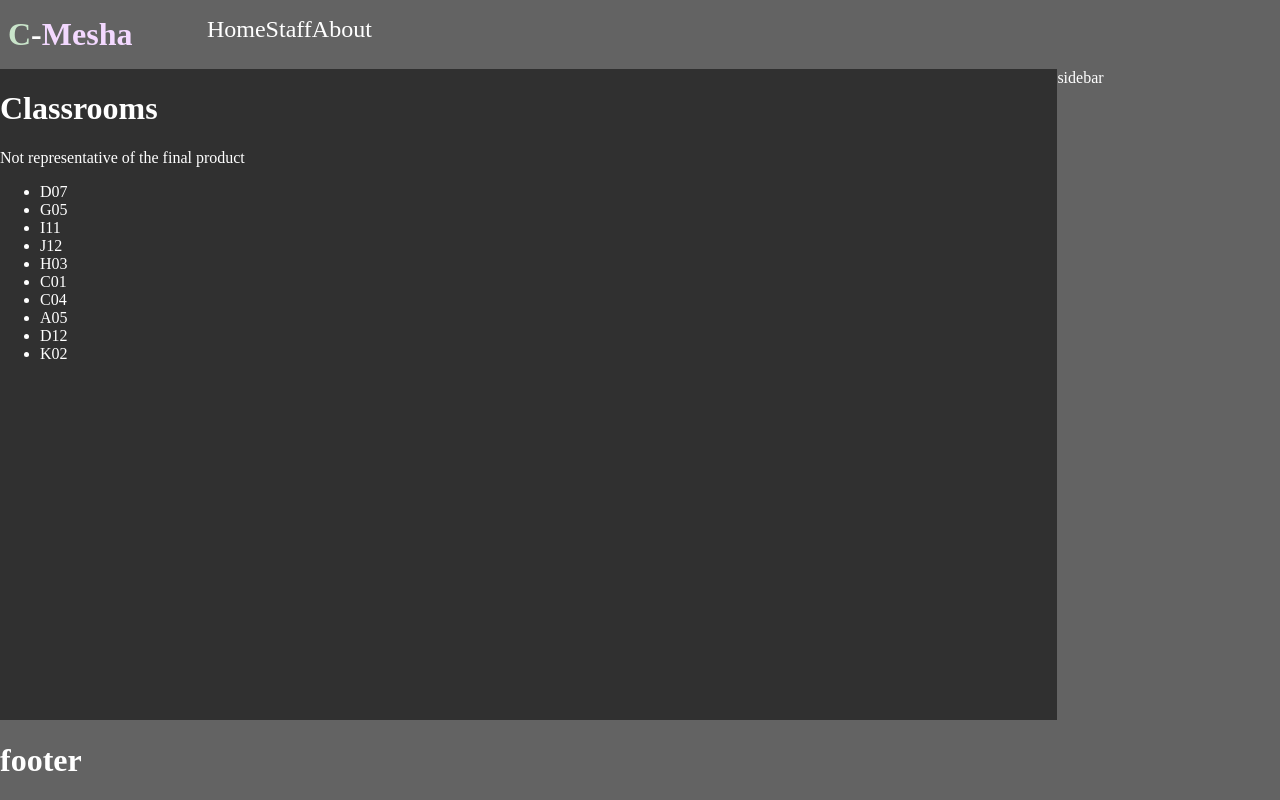
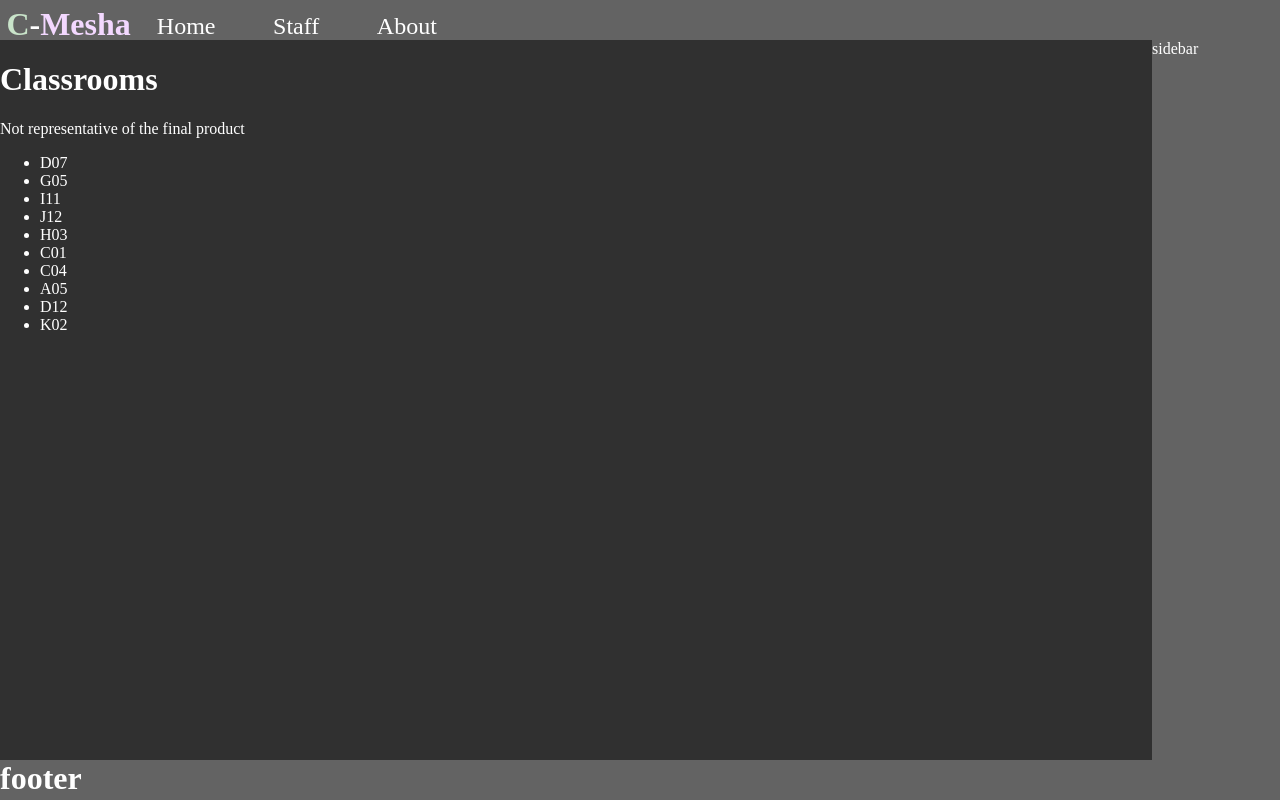
Before and after one commit to ayyboisss/CMesha, a Flask app: page / in a window 1280 px wide. Run offline with Flask 3, Linux system fonts and the light colour scheme; some libraries are stand-ins or nearby versions.

Commit message:
finish basic nav

```diff
--- a/static/css/layout.css
+++ b/static/css/layout.css
@@ -26,8 +26,8 @@ body{
        The numbers here can get finicky,
        best use standard numbers.
     */
-    grid-template-columns: 1.5fr 4fr 4fr 2fr;
-    grid-template-rows: 0.5fr 3fr 3fr 0.2fr;
+    grid-template-columns: 10% 2fr 2fr 0.5fr;
+    grid-template-rows: 5% 45% 45% 5%;
     grid-template-areas:
         "hd nav nav nav"
         "main main main sb"
@@ -47,9 +47,12 @@ header{
 header > h1{
     color: #F3D8FF;
     margin: 0px;
-    padding: 0.5em 1em 0.5em 0.5rem;
-    font-size: 2em;
+    font-size: 200%;
+    block-size: 100%;
     text-wrap: nowrap;
+    line-height: 150%;
+    margin-left: 5%;
+    padding-right: 10%;
 }
 
 header > h1 .cap-c{
@@ -70,25 +73,30 @@ nav{
     grid-area: nav;
 }
 
-nav > h1{
-    margin: 0px;
-    font-size: 2em;
-    margin-top: 0.5em;
-    margin-bottom: 0.5em;
-}
-
 /* flex container */
 nav > ul{
     display: flex;
     flex-wrap: nowrap;
-
+    margin: 0px;
+    padding: 0px;
+    width: 100%;
+    height: 100%;
 }
 
 /* flex children lmfao */
-nav > ul > li{
+nav > ul > a{
     text-align: center;
     list-style-type: none;
     font-size: 1.5rem;
+    text-align: center;
+    line-height: 220%;
+    padding-left: 2.5%;
+    padding-right: 2.5%;
+}
+
+nav > ul > a:hover{
+    color: black;
+    background-color: #F3D8FF;
 }
 
 /* MAIN TAG */
@@ -110,4 +118,9 @@ a{
 /* FOOTER TAG */
 footer{
     grid-area: ft;
+    margin: 0%;
 }
+
+footer > *{
+    margin: inherit;
+}
--- a/templates/nav.html
+++ b/templates/nav.html
@@ -1,5 +1,5 @@
 <ul>
-    <li>Home</li>
-    <li>Staff</li>
-    <li>About</li>
+    <a href="/"><li>Home</li></a>
+    <a href=""><li>Staff</li></a>
+    <a href="/about"><li>About</li></a>
 </ul>
```
Also changed, not shown: server.py (+5 -5 lines).
